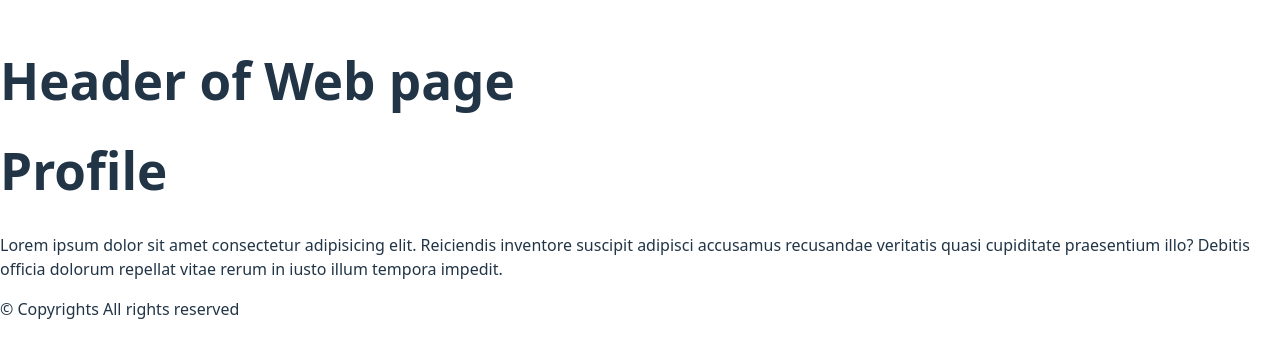
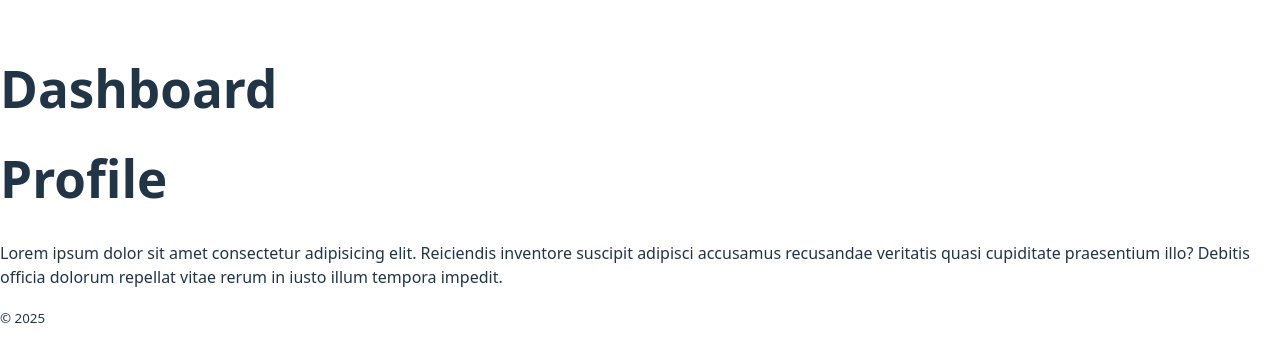
Before and after one commit to abdullah97-pro/React-Project-Tutorial, a React (Vite) app: page / in a window 1280 px wide. Shown: the part 223-584 px from the top of the page. Built offline with nearby package versions, Linux system fonts and the light colour scheme.

Commit message:
Advanced Component Composition

```diff
--- a/src/App.jsx
+++ b/src/App.jsx
@@ -2,6 +2,16 @@
 import Header from "./components/Header";
 import Footer from "./components/Footer";
 import Loginform from './components/LoginForm'
+
+function PageLayout({header,content,footer}) {
+  return (
+    <>
+      <header>{header}</header>
+      <main>{content}</main>
+      <footer>{footer}</footer>
+    </>
+  );
+}
 
 function Card({title, children}) {
   return (
@@ -15,15 +25,25 @@ function Card({title, children}) {
 function App() {
   return (
     <>
-      <Header />
+      {/* <Header /> */}
 
-      <Card title={"Profile"}>
+      {/* <Card title={"Profile"}>
       <p>
         Lorem ipsum dolor sit amet consectetur adipisicing elit. Reiciendis inventore suscipit adipisci accusamus recusandae veritatis quasi cupiditate praesentium illo? Debitis officia dolorum repellat vitae rerum in iusto illum tempora impedit.
       </p>
-      </Card>
+      </Card> */}
 
-      <Footer />
+
+      {/* <Footer /> */}
+
+      <PageLayout
+      header={<h1>Dashboard</h1>}
+      content={<Card title={"Profile"}>
+      <p>
+        Lorem ipsum dolor sit amet consectetur adipisicing elit. Reiciendis inventore suscipit adipisci accusamus recusandae veritatis quasi cupiditate praesentium illo? Debitis officia dolorum repellat vitae rerum in iusto illum tempora impedit.
+      </p>
+      </Card>}
+      footer={<small>&copy; 2025</small>}></PageLayout>
 
     </>
   );
```
